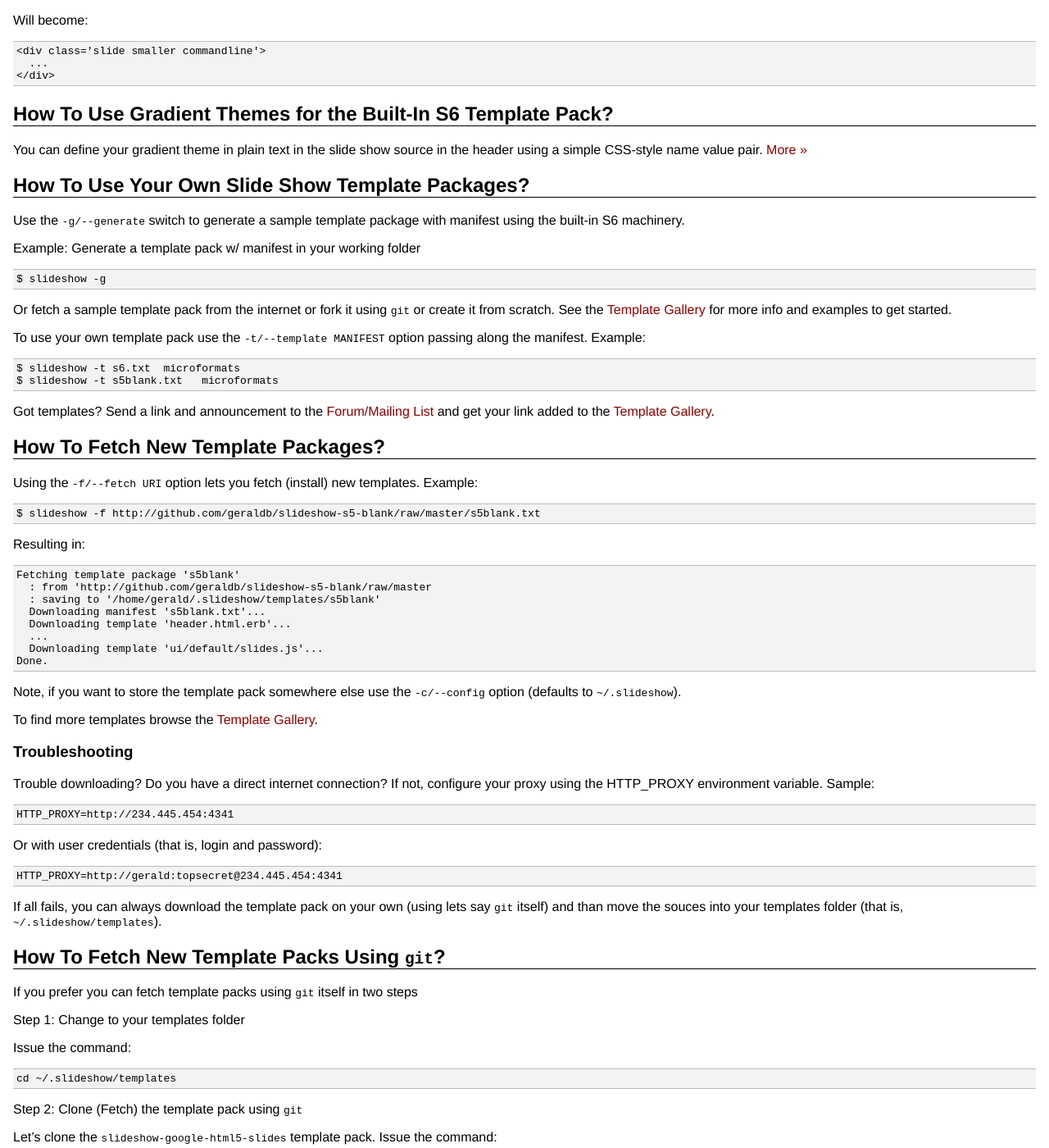
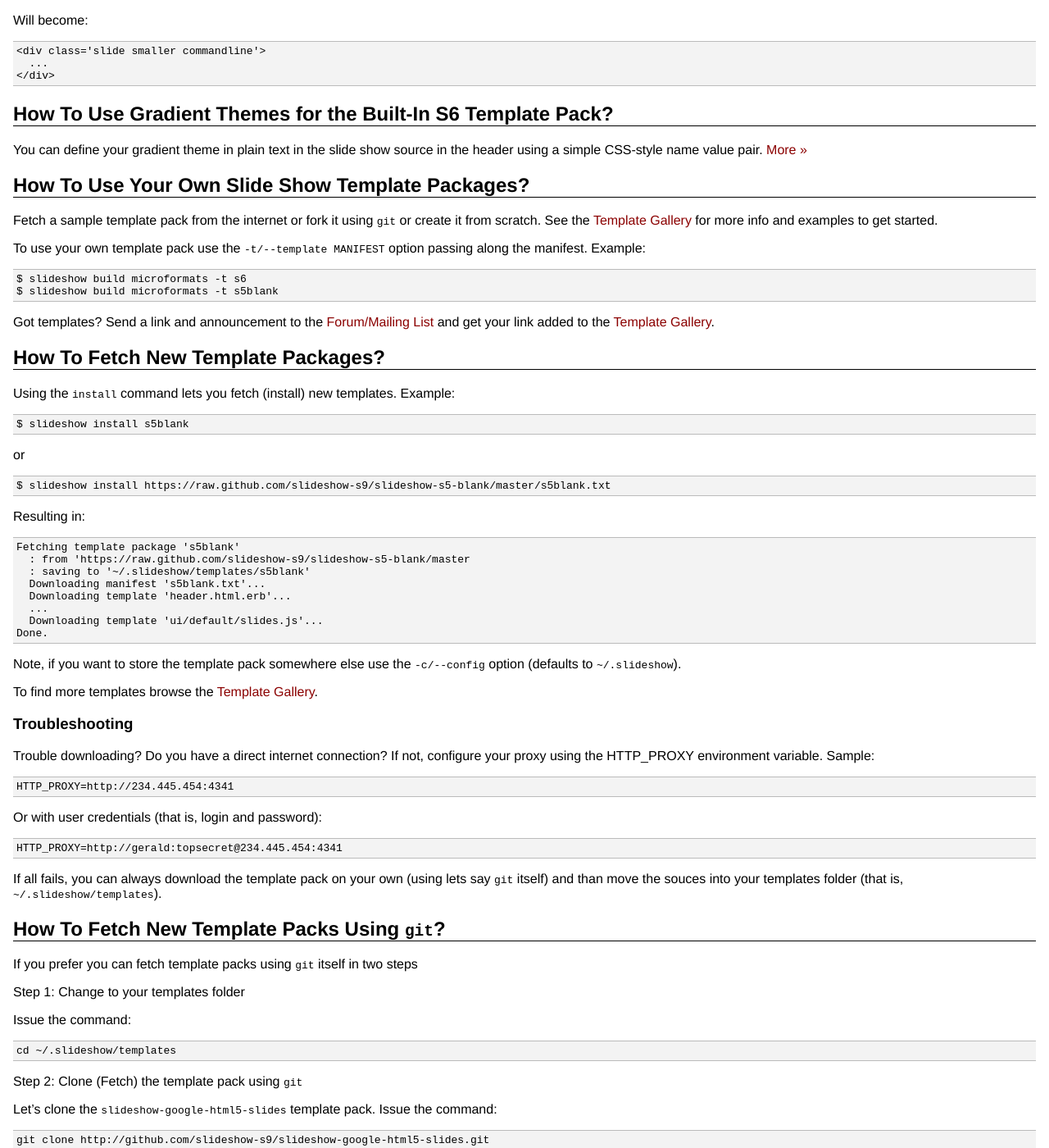
Before and after one commit to slideshow-s9/slideshow-s9.github.io, a Jekyll site: the page built from more.md, in a window 1280 px wide and 1400 px high, scrolled down 647 px. Shown: the whole window at 82% size. Built offline with Jekyll 4.4.1, drawn with Linux system fonts in a browser that asks for light colours; some of the changed text lies outside the part shown.

Commit message:
update site

```diff
--- a/_layouts/default.html
+++ b/_layouts/default.html
@@ -23,6 +23,9 @@
     <a href="code.html">Syntax Highlighting</a> |
     <a href="templates.html">Template Pack Gallery</a> |
     <a href="themes.html">Gradient Themes</a> |
+
+    <a href='templateref.html'>Template Reference</a> |
+
     <a href="http://groups.google.com/group/webslideshow">What's New? &middot; Forum (Questions? Comments?)</a> |
 
        <a href="https://github.com/slideshow-s9">Code, Repo</a>
--- a/more.md
+++ b/more.md
@@ -71,16 +71,7 @@
 
 ## How To Use Your Own Slide Show Template Packages?   {#templates}
 
-Use the `-g/--generate` switch to generate a sample template
-package with manifest using the built-in S6 machinery.
-
-Example: Generate a template pack w/ manifest in your working folder
-
-~~~
-$ slideshow -g
-~~~
-
-Or fetch a sample template pack from the internet or fork it using `git` or create
+Fetch a sample template pack from the internet or fork it using `git` or create
 it from scratch.
 See the [Template Gallery](templates.html) for more info and examples to get started.
 
@@ -88,8 +79,8 @@
 passing along the manifest. Example:
 
 ~~~
-$ slideshow -t s6.txt  microformats
-$ slideshow -t s5blank.txt   microformats
+$ slideshow build microformats -t s6
+$ slideshow build microformats -t s5blank
 ~~~
 
 Got templates? Send a link and announcement to the
@@ -99,18 +90,24 @@
 
 ## How To Fetch New Template Packages?  {#fetch}
 
-Using the `-f/--fetch URI` option lets you fetch (install) new templates. Example:
+Using the `install` command lets you fetch (install) new templates. Example:
 
 ~~~
-$ slideshow -f http://github.com/geraldb/slideshow-s5-blank/raw/master/s5blank.txt
+$ slideshow install s5blank
+~~~
+
+or
+
+~~~
+$ slideshow install https://raw.github.com/slideshow-s9/slideshow-s5-blank/master/s5blank.txt
 ~~~
 
 Resulting in:
 
 ~~~
 Fetching template package 's5blank'
-  : from 'http://github.com/geraldb/slideshow-s5-blank/raw/master
-  : saving to '/home/gerald/.slideshow/templates/s5blank'
+  : from 'https://raw.github.com/slideshow-s9/slideshow-s5-blank/master
+  : saving to '~/.slideshow/templates/s5blank'
   Downloading manifest 's5blank.txt'...
   Downloading template 'header.html.erb'...
   ...
@@ -162,27 +159,31 @@
 Issue the command:
 
 ~~~
-git clone http://github.com/geraldb/slideshow-google-html5-slides.git
+git clone http://github.com/slideshow-s9/slideshow-google-html5-slides.git
 ~~~
 
-That's it. Use the `-l/--list` option to list all you installed template packs.
+That's it. Use the `list` command to list all installed template packs.
 
 ## How To List All Installed Template Packages?   {#list}
 
-Using the `-l/--list` option lets you list all installed templates. Example:
+Using the `list` command lets you list all installed templates. Example:
 
 ~~~
-$ slideshow -l
+$ slideshow list
+~~~
+
+or
+
+~~~
+$ slideshow ls
 ~~~
 
 Resulting in:
 
 ~~~
 Installed templates include:
-  s5blank.txt       (/home/gerald/.slideshow/templates/s5blank/s5blank.txt)
-  s5.txt            (/usr/lib/ruby/gems/1.8/gems/slideshow-0.8/templates/s5.txt)
+  s5blank.txt       (~/.slideshow/templates/s5blank/s5blank.txt)
   s6.txt            (/usr/lib/ruby/gems/1.8/gems/slideshow-0.8/templates/s6.txt)
-  fullerscreen.txt  (/usr/lib/ruby/gems/1.8/gems/slideshow-0.8/templates/fullerscreen.txt)
 ~~~
 
 
@@ -196,7 +197,7 @@
 Example:
 
 ~~~
-$ slideshow tutorial
+$ slideshow build tutorial
 
 $ wkhtmltopdf --outline --orientation Landscape tutorial.pdf.html tutorial.pdf
 ~~~
@@ -216,7 +217,7 @@
 Example: Make S5-compatible slide show
 
 ~~~
-$ SLIDESHOWOPT=-o slides -t s5blank.txt
+$ SLIDESHOWOPT=-o slides -t s5blank
 ~~~
 
 Example: Make your own template package the default
@@ -229,7 +230,7 @@
 options stored in `SLIDESHOWOPT`):
 
 ~~~
-$ slideshow microformats
+$ slideshow build microformats
 ~~~
 
 
@@ -253,7 +254,7 @@
 Jim Weirich
 ~~~
 
-See [10 Things Every Java Programmer Should Know About Ruby](http://github.com/geraldb/slideshow/blob/master/samples/3rd/10things.text)
+See [10 Things Every Java Programmer Should Know About Ruby](http://raw.github.com/slideshow-s9/slideshow-s9.github.io/master/talks/3rd/10things.text)
 sample.
 
 Note, as an alternative syntax to skip (comment out)
```
Also changed, not shown: command.md (+1 -1 lines), index.md (+1 -1 lines), templateref.md (added, +79 -0 lines), templates.md (+12 -12 lines).
